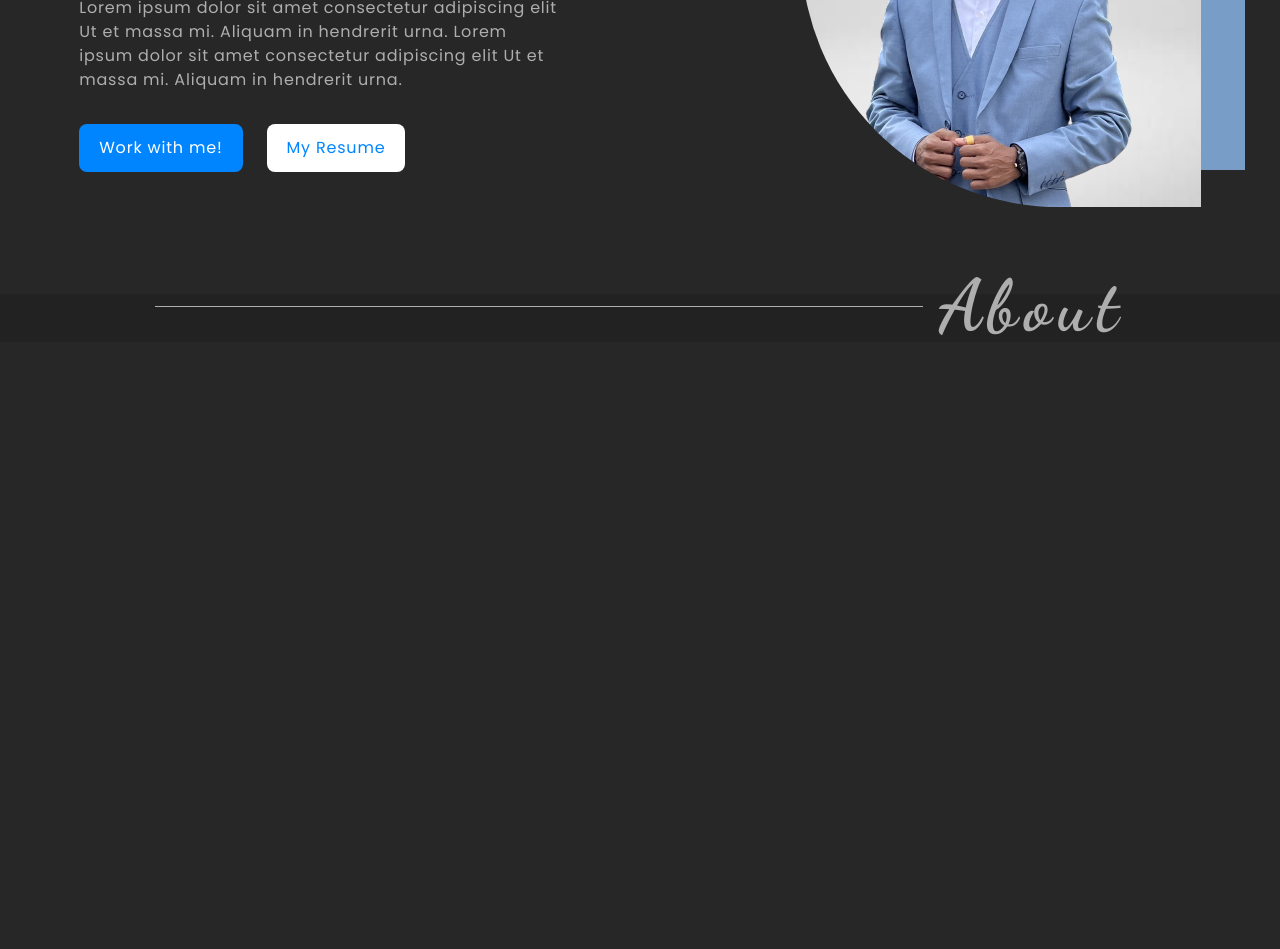
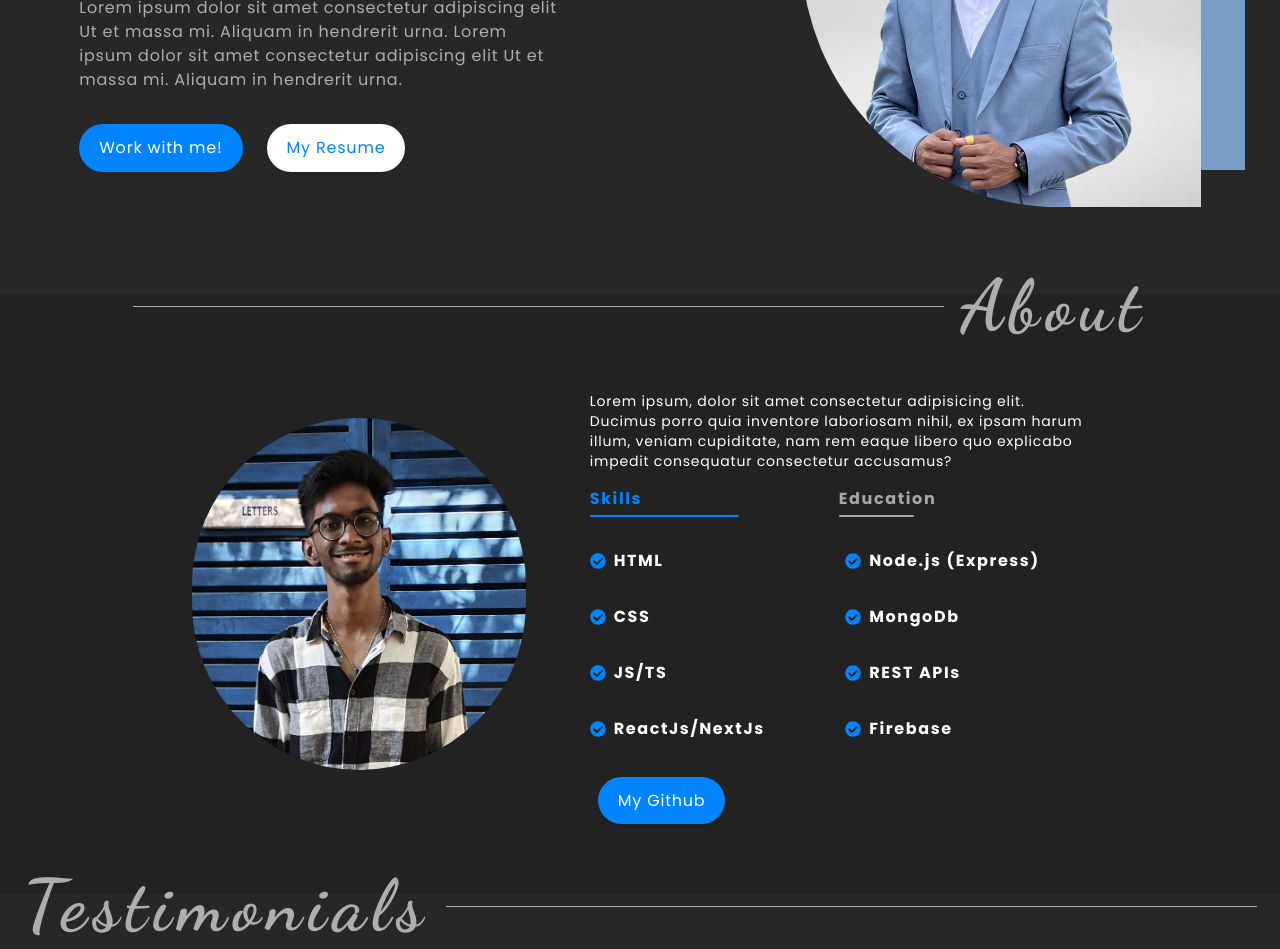
Before and after one commit to iamr-kumar/next-portfolio, a Next.js app: page / in a window 1280 px wide. Shown: the part 500-1449 px from the top of the page. Before the commit the page ends 849 px from the top, so only its background shows below. Built offline with nearby package versions, Linux system fonts and the light colour scheme.

Commit message:
Add skills section

```diff
--- a/components/About.tsx
+++ b/components/About.tsx
@@ -1,19 +1,82 @@
 import React from "react";
+import Image from "next/image";
+import Divider from "./Divider";
+import aboutImage from "../assets/about_pic.jpg";
+import { FaCheckCircle, FaChevronRight } from "react-icons/fa";
+import Button, { ButtonType } from "./Button";
 
 const About = () => {
+  const aboutMenu = ["Skills", "Education"];
+
+  const [active, setActive] = React.useState<Number>(0);
+
+  const handleSelect = React.useCallback(
+    (index: number) => {
+      setActive(index);
+    },
+    [setActive]
+  );
+
   return (
-    <div className="bg-[#1e1e1e80] relative h-12">
-      <div className="flex items-center justify-center absolute w-[100%] -top-1/2 mb-2">
-        <div className="bg-[#aeaeae] h-px w-[60%]"></div>
-        <h1 className="font-dancingScript ml-4 text-[#aeaeae]">About</h1>
-      </div>
-      <div className="flex px-48">
-        {/* <div>
-          <Image
-        </div> */}
+    <div className="bg-[#1e1e1e80] relative">
+      <Divider heading="About" />
+      <div className="flex flex-col lg:flex-row items-center px-8 lg:px-48 pt-20 lg:pt-0 gap-16">
+        <div className="h-[300px] w-[300px] md:h-[400px] md:w-[400px] lg:h-[600px] lg:w-[600px] flex justify-center items-center">
+          <Image src={aboutImage} className="rounded-full" />
+        </div>
+        <div className="pt-4 md:w-[80%] lg:w-full">
+          <p className="text-white text-sm">
+            Lorem ipsum, dolor sit amet consectetur adipisicing elit. Ducimus porro quia inventore laboriosam nihil, ex
+            ipsam harum illum, veniam cupiditate, nam rem eaque libero quo explicabo impedit consequatur consectetur
+            accusamus?
+          </p>
+          <div className="mt-4 w-full">
+            <div className="flex justify-around">
+              {aboutMenu.map((menu, index) => (
+                <div className="w-full cursor-pointer group" onClick={() => handleSelect(index)}>
+                  <h3
+                    className={`${index === active ? "text-[#0085FF]" : "text-[#A7A7A7]"} group-hover:text-[#0085FF]`}
+                  >
+                    {menu}
+                  </h3>
+                  <div
+                    className={`h-[2px] mt-1 rounded-md transition-all duration-300 group-hover:w-[60%] group-hover:bg-[#0085FF] ${
+                      index === active ? "w-[60%] text-[#0085FF] bg-[#0085FF]" : "w-[30%] bg-[#A7A7A7]"
+                    }`}
+                  ></div>
+                </div>
+              ))}
+            </div>
+            <div className="mt-8">
+              <Skills />
+            </div>
+          </div>
+        </div>
       </div>
     </div>
   );
 };
 
+const Skills = () => {
+  const skills = ["HTML", "CSS", "JS/TS", "ReactJs/NextJs", "Node.js (Express)", "MongoDb", "REST APIs", "Firebase"];
+
+  return (
+    <>
+      <ul className="grid grid-rows-4 grid-flow-col gap-4 md:gap-8">
+        {skills.map((skill, index) => (
+          <li key={index} className="flex items-center rounded transition-colors cursor-default group">
+            <span className="text-[#0085FF] group-hover:text-white transition-colors group-hover:-rotate-12 group-hover:scale-110">
+              <FaCheckCircle />
+            </span>
+            <h6 className="ml-2">{skill}</h6>
+          </li>
+        ))}
+      </ul>
+      <div className="mt-12 pl-2">
+        <Button type={ButtonType.PRIMARY} text="My Github" link="/" />
+      </div>
+    </>
+  );
+};
+
 export default About;
--- a/components/Button.tsx
+++ b/components/Button.tsx
@@ -20,7 +20,7 @@ const Button = (props: ButtonProps) => {
         target="_blank"
         className={`${
           type === ButtonType.PRIMARY ? "bg-[#0085FF] text-white" : "bg-white text-[#0085FF]"
-        } px-3 py-2 md:px-5 md:py-3 rounded-lg`}
+        } px-3 py-2 md:px-5 md:py-3 rounded-[50px] shadow`}
       >
         {text}
       </a>
--- /dev/null
+++ b/components/Divider.tsx
@@ -0,0 +1,24 @@
+import React from "react";
+
+export enum Alignment {
+  LEFT = "LEFT",
+  RIGHT = "RIGHT",
+}
+
+const Divider = (props: { heading: string; alignment?: Alignment }) => {
+  const { heading, alignment = Alignment.RIGHT } = props;
+  return (
+    <div
+      className={`flex items-center justify-center absolute w-[100%] -top-6 mb-2 px-4 ${
+        alignment === Alignment.LEFT ? "flex-row-reverse" : ""
+      }`}
+    >
+      <div className="bg-[#aeaeae] h-px w-[65%]"></div>
+      <h1 className={`font-dancingScript text-[#aeaeae] ${alignment === Alignment.LEFT ? "mr-4" : "ml-4"}`}>
+        {heading}
+      </h1>
+    </div>
+  );
+};
+
+export default Divider;
--- /dev/null
+++ b/components/Testimonials.tsx
@@ -0,0 +1,12 @@
+import React from "react";
+import Divider, { Alignment } from "./Divider";
+
+const Testimonials = () => {
+  return (
+    <div className="relative">
+      <Divider heading="Testimonials" alignment={Alignment.LEFT} />
+    </div>
+  );
+};
+
+export default Testimonials;
--- a/package.json
+++ b/package.json
@@ -11,7 +11,8 @@
   "dependencies": {
     "next": "12.3.0",
     "react": "18.2.0",
-    "react-dom": "18.2.0"
+    "react-dom": "18.2.0",
+    "react-icons": "^4.4.0"
   },
   "devDependencies": {
     "@types/node": "18.7.16",
--- a/pages/index.tsx
+++ b/pages/index.tsx
@@ -2,6 +2,7 @@ import type { NextPage } from "next";
 import About from "../components/About";
 import HomeComponent from "../components/Home";
 import Navbar from "../components/Navbar";
+import Testimonials from "../components/Testimonials";
 
 const Home: NextPage = () => {
   return (
@@ -9,6 +10,7 @@ const Home: NextPage = () => {
       <Navbar />
       <HomeComponent />
       <About />
+      <Testimonials />
     </>
   );
 };
```
Also changed, not shown: assets/about_pic.jpg (added), 1 other file (tests, documents, lock files or other folders).
